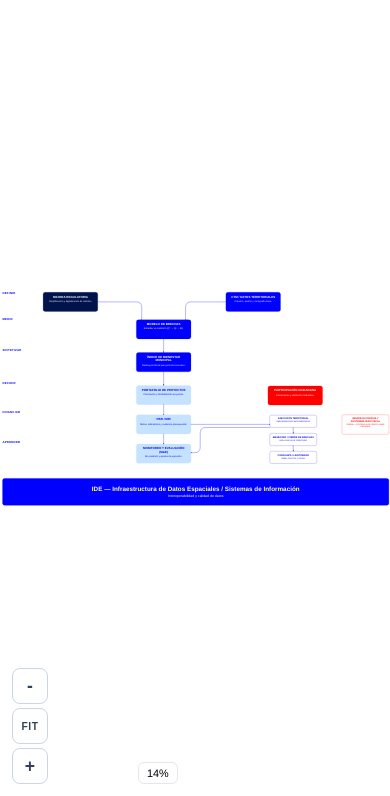
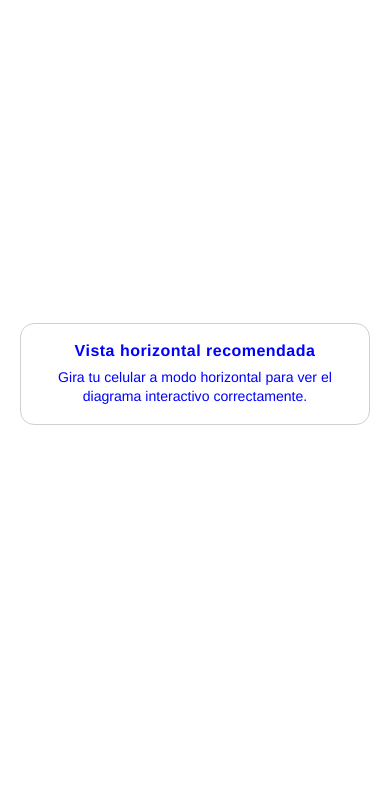
Before and after one commit to danielaresendizg/tlaquepaque-digital-presentacion-260216, a plain HTML site: page proyecto/diagramas/diagra_arquitectura/index.html in a window 390 px wide. Shown: the part 48-844 px from the top of the page. Drawn offline with Linux system fonts and the light colour scheme.

Commit message:
fix: force landscape and maximize mobile interactive diagram

```diff
--- a/proyecto/diagramas/diagra_arquitectura/index.html
+++ b/proyecto/diagramas/diagra_arquitectura/index.html
@@ -320,6 +320,12 @@
       </aside>
     </div>
   </div>
+  <div class="rotate-overlay" aria-live="polite">
+    <div class="rotate-card">
+      <h2>Vista horizontal recomendada</h2>
+      <p>Gira tu celular a modo horizontal para ver el diagrama interactivo correctamente.</p>
+    </div>
+  </div>
 
   <script src="app.js"></script>
 </body>
--- a/proyecto/diagramas/diagra_arquitectura/styles.css
+++ b/proyecto/diagramas/diagra_arquitectura/styles.css
@@ -230,6 +230,38 @@
 
     .app.panel-collapsed .viewer {
       min-height: 0;
+    }
+
+    .rotate-overlay {
+      position: fixed;
+      inset: 0;
+      display: none;
+      align-items: center;
+      justify-content: center;
+      padding: 20px;
+      background: #ffffff;
+      z-index: 1000;
+    }
+
+    .rotate-card {
+      max-width: 420px;
+      border: 1px solid #d0d0d0;
+      border-radius: 14px;
+      padding: 18px 16px;
+      text-align: center;
+      color: #0000ff;
+      background: #ffffff;
+    }
+
+    .rotate-card h2 {
+      font-size: 1rem;
+      margin-bottom: 8px;
+      letter-spacing: 0.03em;
+    }
+
+    .rotate-card p {
+      font-size: 0.88rem;
+      line-height: 1.35;
     }
 
     /* ===== SIDEBAR ===== */
@@ -893,6 +925,13 @@
         bottom: 12px;
         left: 132px;
       }
+      .app.panel-collapsed .topbar {
+        display: none;
+      }
+      .app.panel-collapsed .main-area {
+        height: 100vh;
+        height: 100dvh;
+      }
     }
 
     @media (max-width: 760px) {
@@ -910,6 +949,15 @@
       .subtitle { font-size: 0.60rem; }
     }
 
+    @media (max-width: 1024px) and (orientation: portrait) {
+      .app {
+        display: none;
+      }
+      .rotate-overlay {
+        display: flex;
+      }
+    }
+
     @media (prefers-reduced-motion: reduce) {
       .viewer-hint { transition: none; }
     }
```
